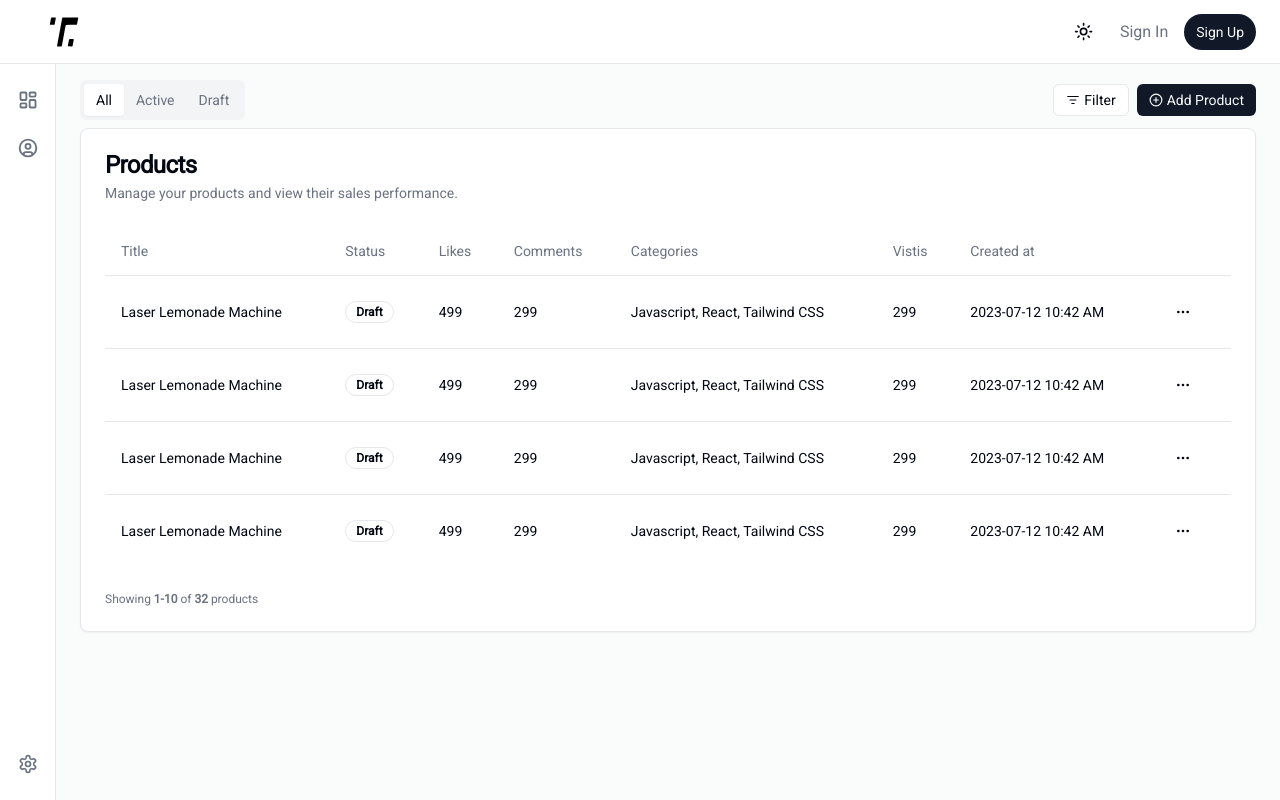
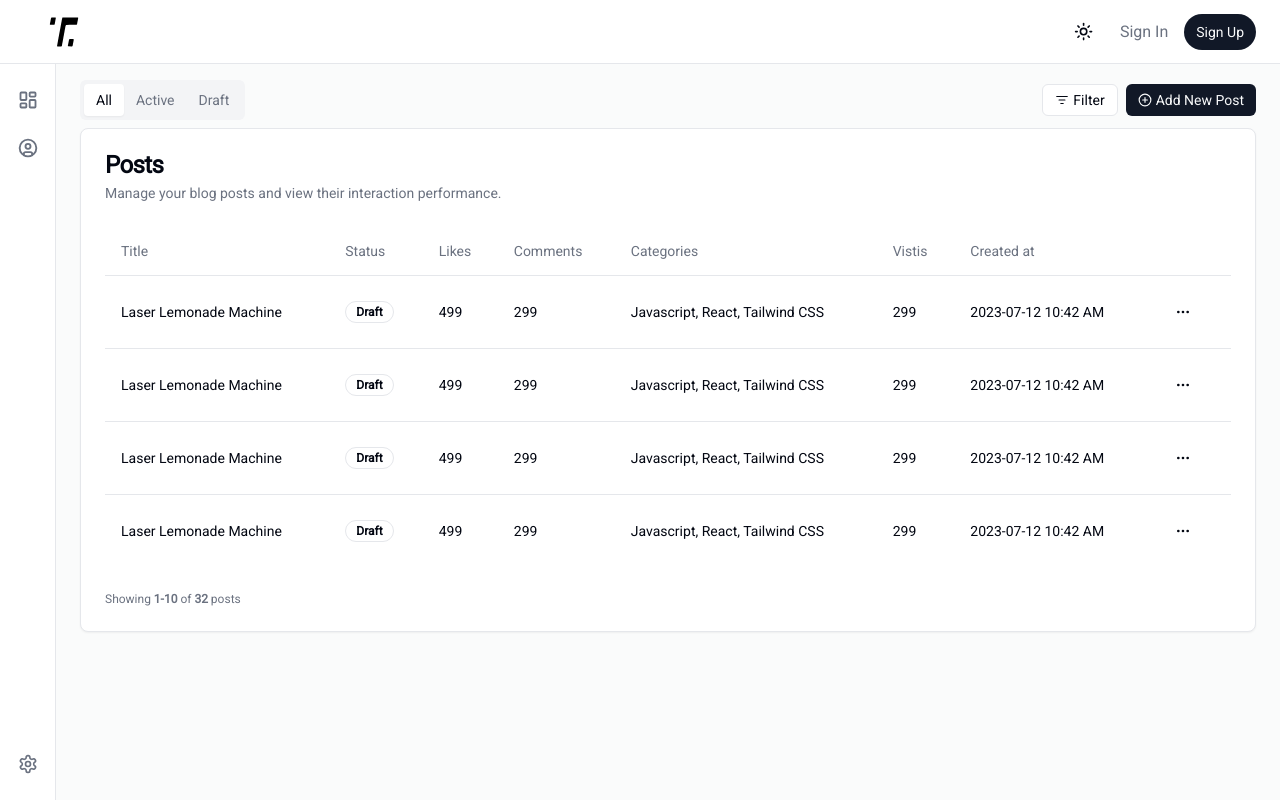
Before and after one commit to davidfcopozo/personal-blog, a Next.js app in the folder client/: page /dashboard in a window 1280 px wide. Built offline with nearby package versions, Linux system fonts and the light colour scheme.

Commit message:
Update dashboard page and improve description
Signed-off-by: David <davidfco.pozo@gmail.com>

```diff
--- a/client/src/components/dashboard.tsx
+++ b/client/src/components/dashboard.tsx
@@ -54,7 +54,6 @@ export function Dashboard() {
                   href="#"
                   className="flex h-9 w-9 items-center justify-center rounded-lg text-muted-foreground transition-colors hover:text-foreground md:h-8 md:w-8"
                 >
-                  {/*   <Home className="h-5 w-5" /> */}
                   <LayoutDashboard strokeWidth={2.2} className="h-5 w-5" />
                   <span className="sr-only">Dashboard</span>
                 </Link>
@@ -124,7 +123,7 @@ export function Dashboard() {
                 <Button size="sm" className="h-8 gap-1">
                   <PlusCircle className="h-3.5 w-3.5" />
                   <span className="sr-only sm:not-sr-only sm:whitespace-nowrap">
-                    Add Product
+                    Add New Post
                   </span>
                 </Button>
               </div>
@@ -132,9 +131,10 @@ export function Dashboard() {
             <TabsContent value="all">
               <Card x-chunk="dashboard-06-chunk-0">
                 <CardHeader>
-                  <CardTitle>Products</CardTitle>
+                  <CardTitle>Posts</CardTitle>
                   <CardDescription>
-                    Manage your products and view their sales performance.
+                    Manage your blog posts and view their interaction
+                    performance.
                   </CardDescription>
                 </CardHeader>
                 <CardContent>
@@ -376,8 +376,7 @@ export function Dashboard() {
 
                 <CardFooter>
                   <div className="text-xs text-muted-foreground">
-                    Showing <strong>1-10</strong> of <strong>32</strong>{" "}
-                    products
+                    Showing <strong>1-10</strong> of <strong>32</strong> posts
                   </div>
                 </CardFooter>
               </Card>
```
